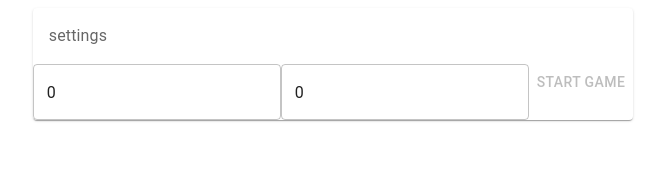
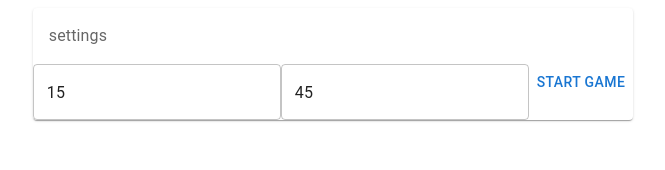
Before and after one commit to achiyahb/mine-sweeper, a React (Vite) app: page / in a window 1280 px wide. Shown: the top 170 px of the page, without its empty margins (307-972 px from the left). Built offline with nearby package versions, Linux system fonts and the light colour scheme.

Commit message:
add default numbers

```diff
--- a/src/App.tsx
+++ b/src/App.tsx
@@ -4,8 +4,8 @@ import {ControlPanel} from "./components/control-panel/control-panel.tsx";
 import {useState} from "react";
 
 function App() {
-    const [rowNumber, setRowNumber] = useState(0)
-    const [minesNumber, setMinesNumber] = useState(0)
+    const [rowNumber, setRowNumber] = useState(15)
+    const [minesNumber, setMinesNumber] = useState(45)
     const [isGameStart, setIsGameStart] = useState(false)
 
 
```
